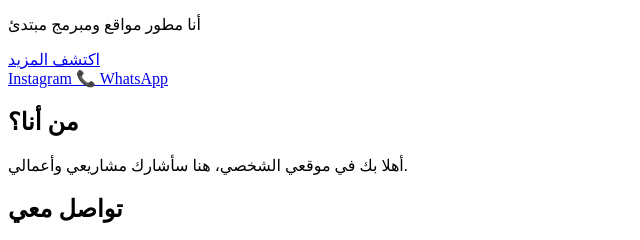
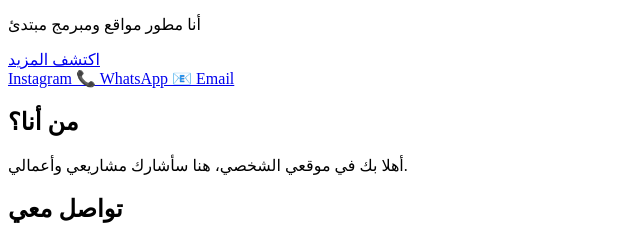
Before and after one commit to adnaneezzarouali-code/my_webuste, a plain HTML site: page index.html in a window 1280 px wide. Shown: the part 308-548 px from the top of the page, 0-640 px from the left. Drawn offline with Linux system fonts and the light colour scheme.

Commit message:
Update index.html

```diff
--- a/index.html
+++ b/index.html
@@ -87,6 +87,8 @@ style="width:220px;height:220px;border-radius:50%;object-fit:cover;border:5px so
 Instagram
 <a href="https://wa.me/212625149811" target="_blank" class="btn">
 📞 WhatsApp
+</a<a href="mailto:adenanezarewali141@gmail.com" class="btn">
+📧 Email
 </a>
 <section id="about">
 <div class="card">
```
